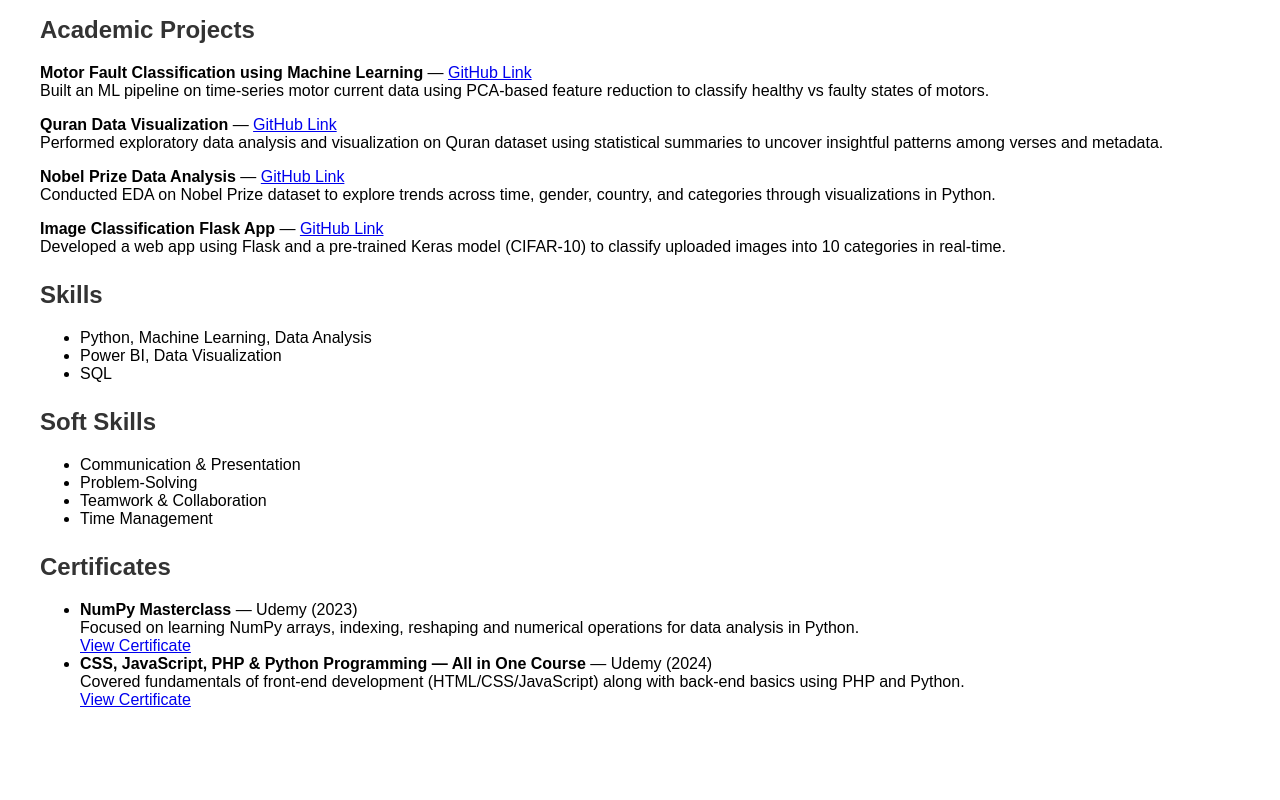
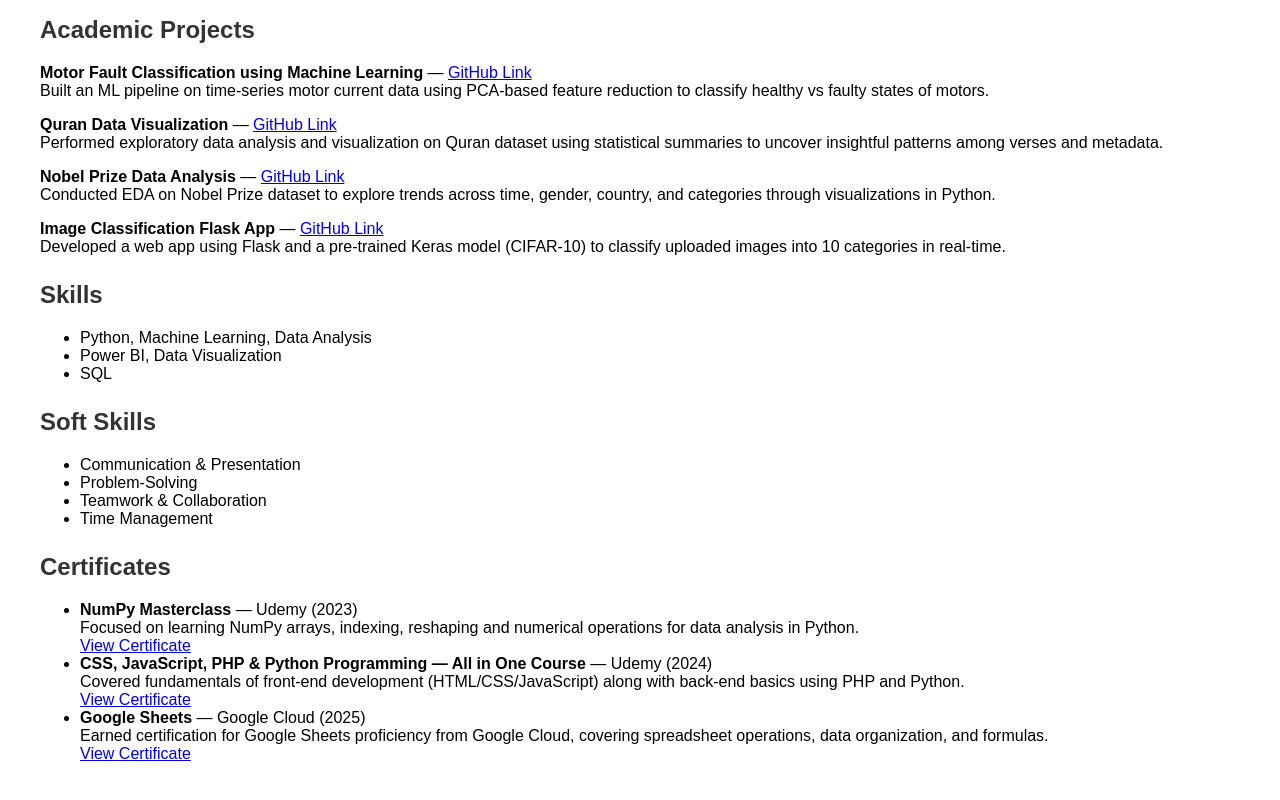
Before and after one commit to ZuriaTahir-18/My-CV, a plain HTML site: page index.html in a window 1280 px wide. Shown: the part 334-1134 px from the top of the page. Before the commit the page ends 1083 px from the top, so only its background shows below. Drawn offline with Linux system fonts and the light colour scheme.

Commit message:
Update index.html

```diff
--- a/index.html
+++ b/index.html
@@ -86,9 +86,13 @@
       Covered fundamentals of front-end development (HTML/CSS/JavaScript) along with back-end basics using PHP and Python. <br/>
       <a href="https://www.udemy.com/certificate/UC-aac14e47-bab3-4e38-8a90-4065899efccd/" target="_blank">View Certificate</a>
     </li>
+    <li>
+      <b>Google Sheets</b> — Google Cloud (2025) <br/>
+      Earned certification for Google Sheets proficiency from Google Cloud, covering spreadsheet operations, data organization, and formulas. <br/>
+      <a href="https://certificates.simplicdn.net/share/8747184_91269941754542773180.pdf" target="_blank">View Certificate</a>
+    </li>
   </ul>
 </div>
 
-
 </body>
 </html>
```
